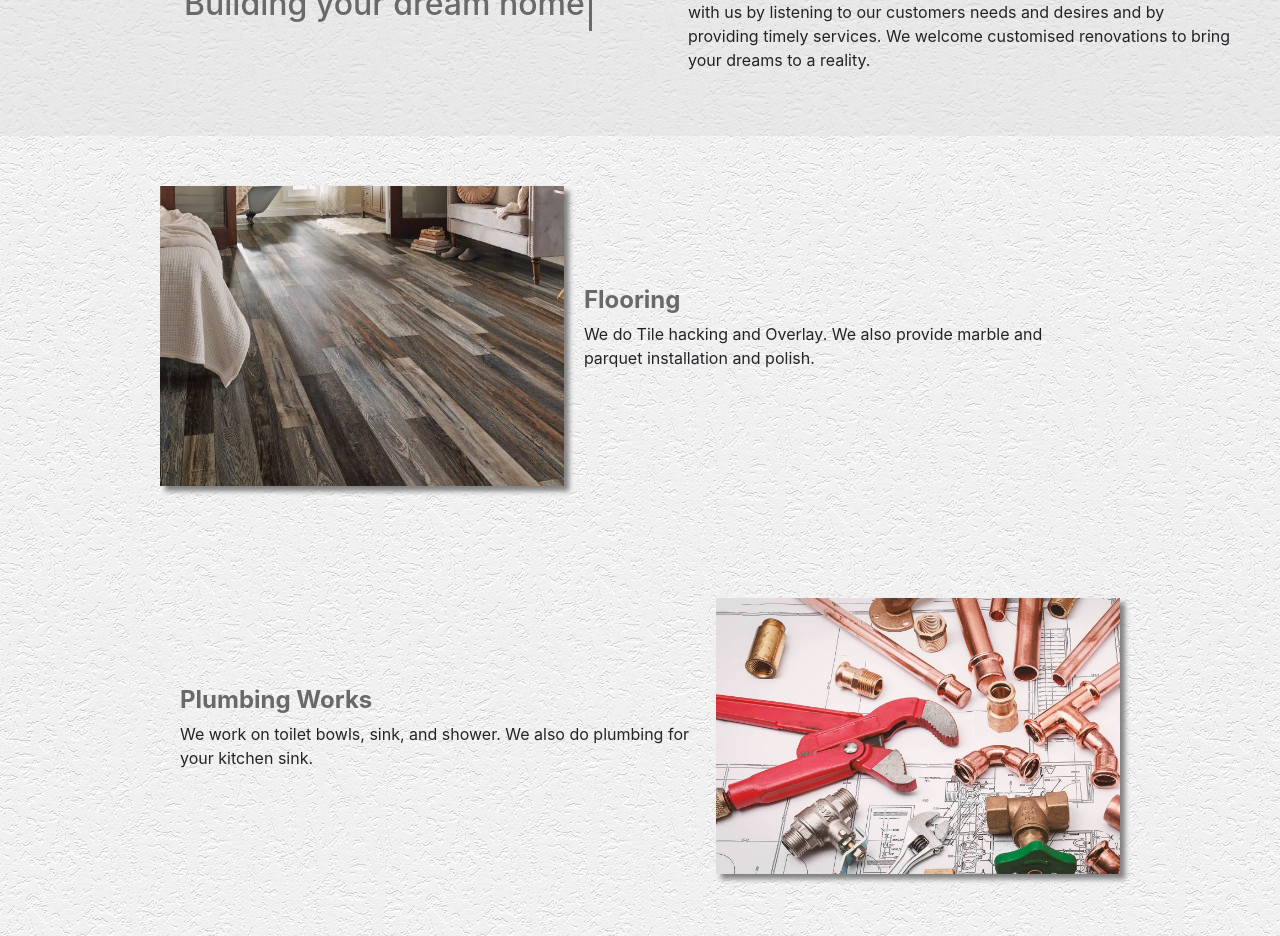
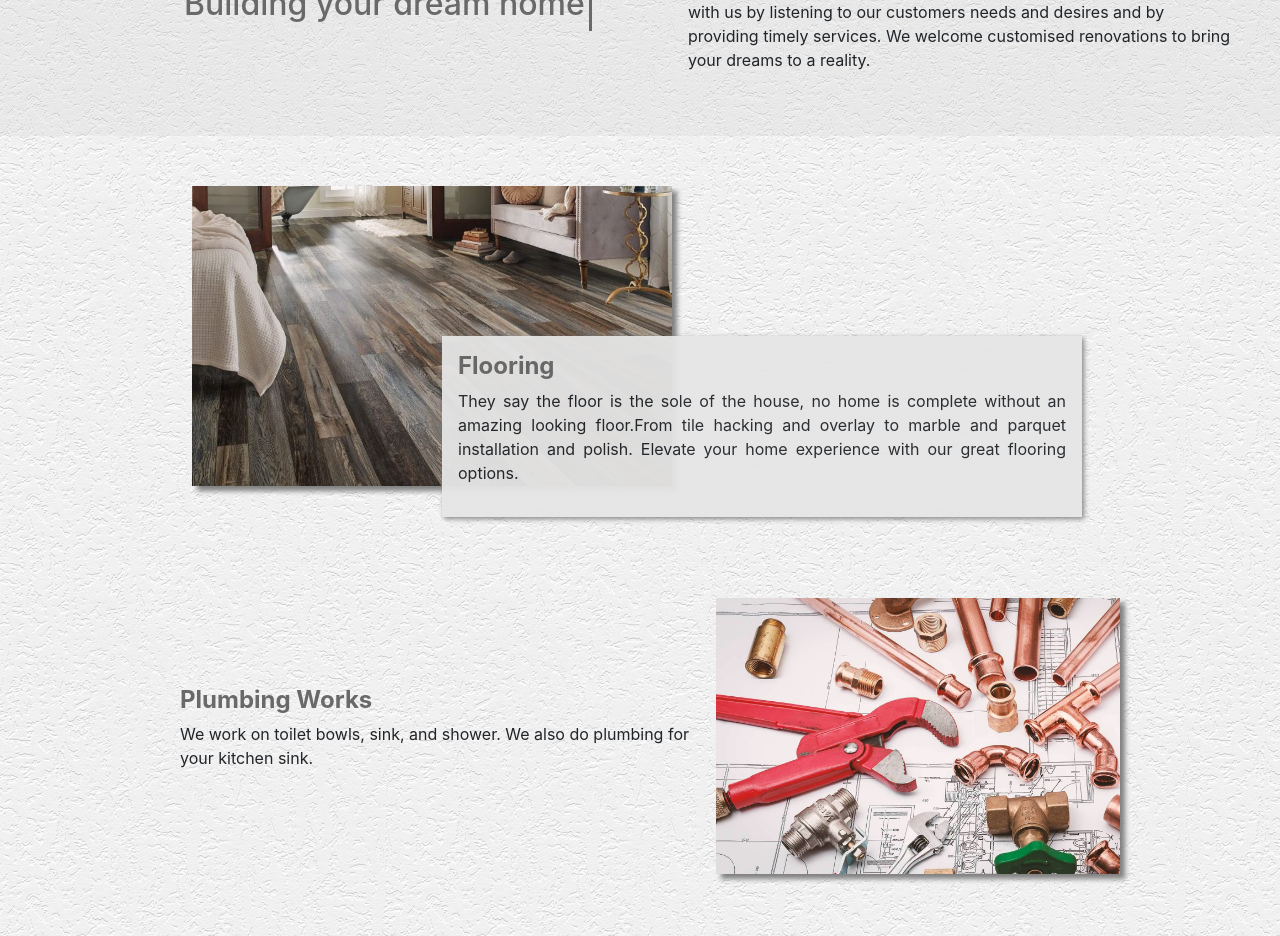
Before and after one commit to Tevaryan/vaan_site, a React (Create React App) app: page / in a window 1280 px wide. Shown: the part 960-1896 px from the top of the page. Built offline with nearby package versions, Linux system fonts and the light colour scheme.

Commit message:
changed text and position

```diff
--- a/src/components/workFive.js
+++ b/src/components/workFive.js
@@ -6,8 +6,8 @@ import Fade from 'react-reveal/Fade';
 class WorkFive extends Component {
   render() {
     return (
-      <Fade left delay="1250" duration="1000">
-        <Fade duration='1500'>
+      <Fade left duration="1000">
+        <Fade>
           <div style={{width:"100vw", height:"50vh"}} >
             <div className="d-flex w-75 mx-auto h-100 workContainer">
 
--- a/src/components/workFour.js
+++ b/src/components/workFour.js
@@ -6,7 +6,7 @@ import Fade from 'react-reveal/Fade';
 class WorkFour extends Component {
   render() {
     return (
-      <Fade right delay="1250" duration="1000">
+      <Fade right duration="1000">
         <Fade>
           <div style={{width:"100vw", height:"50vh"}}>
             <div className="d-flex w-75 mx-auto h-100 workContainerOne">
--- a/src/components/workOne.js
+++ b/src/components/workOne.js
@@ -6,7 +6,7 @@ import Fade from 'react-reveal/Fade';
 class WorkOne extends Component {
   render() {
     return (
-      <Fade right delay="1250" duration="1000">
+      <Fade right duration="1000">
         <Fade>
           <div style={{width:"100vw", height:"50vh"}}>
             <div className="d-flex w-75 mx-auto h-100 workContainerOne">
--- a/src/components/workThree.js
+++ b/src/components/workThree.js
@@ -6,7 +6,7 @@ import Fade from 'react-reveal/Fade';
 class WorkThree extends Component {
   render() {
     return (
-      <Fade left delay="1250" duration="1000">
+      <Fade left duration="1000">
         <Fade>
           <div style={{width:"100vw", height:"50vh"}} >
             <div className="d-flex w-75 mx-auto h-100 workContainer">
--- a/src/components/workTwo.js
+++ b/src/components/workTwo.js
@@ -6,17 +6,17 @@ import Fade from 'react-reveal/Fade';
 class WorkTwo extends Component {
   render() {
     return (
-      <Fade left delay="1250" duration="1000">
+      <Fade left duration="1000">
         <Fade >
           <div style={{width:"100vw", height:"50vh"}} >
-            <div className="d-flex w-75 mx-auto h-100 workContainer">
+            <div className="d-flex w-50 h-100 workContainer" style={{position:'relative', marginLeft:'15%'}}>
 
               <div className="justify-content-end workImage my-auto" style={{backgroundImage:`url(${Flooring})`, backgroundSize:'cover', objectFit: 'contain', boxShadow: '5px 5px 5px grey'}}>
               </div>
 
-              <div style={{width:'100%'}} className="workDescriptionContainer my-auto mx-auto text-start">
+              <div style={{width:'100%', backgroundColor: '#E5E5E5', opacity:'0.95',position:'absolute', top:'200px', left:'250px', boxShadow: '2px 2px 5px grey', textAlign:'justify'}} className="workDescriptionContainer my-auto mx-auto text-start p-3 w-80">
                 <h2 style={{fontSize:"150%", color:'#696969'}} className="font-weight-bold">Flooring</h2>
-                <p className="workDescription" style={{fontSize:"100%"}}> We do Tile hacking and Overlay. We also provide marble and parquet installation and polish.</p>
+                <p className="workDescription" style={{fontSize:"100%"}}> They say the floor is the sole of the house, no home is complete without an amazing looking floor.From tile hacking and overlay to marble and parquet installation and polish. Elevate your home experience with our great flooring options.</p>
               </div>
 
             </div>
```
